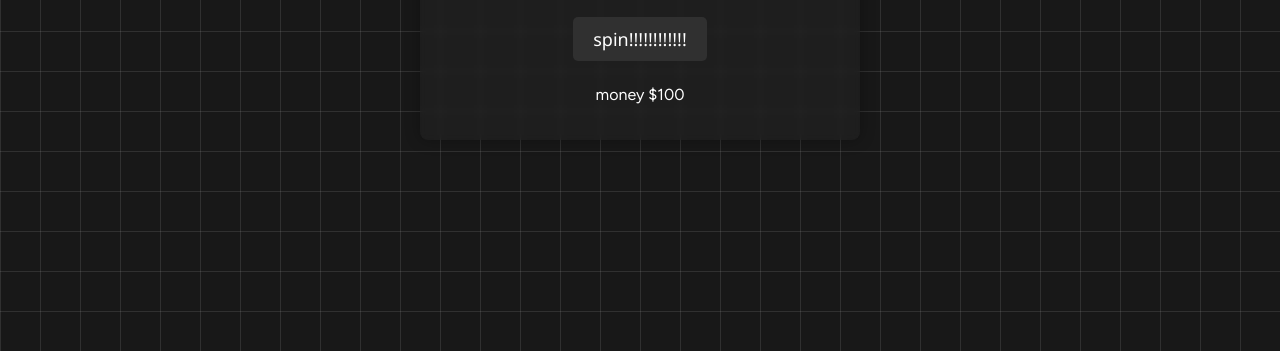
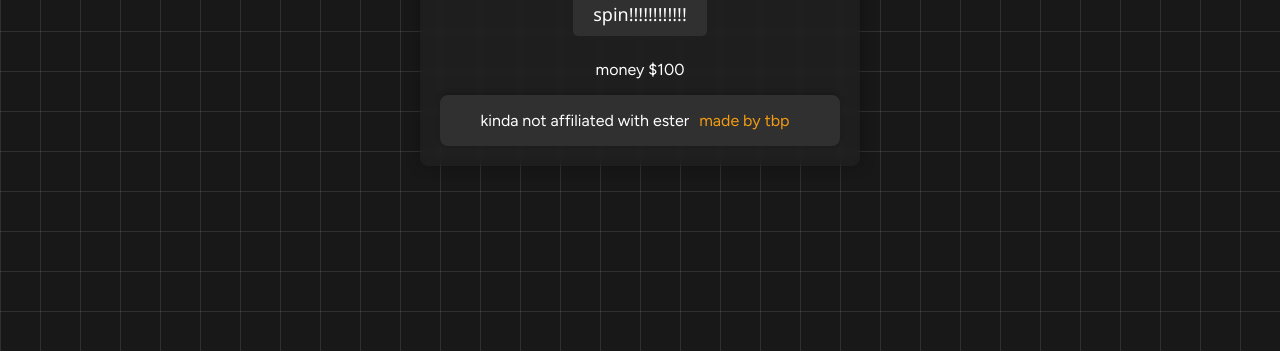
Before and after one commit to n1d3v/ester-gambling, a plain HTML site: page index.html in a window 1280 px wide. Shown: the part 449-800 px from the top of the page. Drawn offline with Linux system fonts and the light colour scheme.

Commit message:
cool footer

```diff
--- a/index.html
+++ b/index.html
@@ -61,6 +61,10 @@
         <button id="replenish-button" style="display: none;">get paid</button>
         <p id="result-message"></p>
         <p id="money">money $100</p>
+        <footer>
+            <p>kinda not affiliated with ester</p>
+            <a href="https://tiktok.com/@patricktbp">made by tbp</a>
+        </footer>
     </div>
     <audio id="coins-sound" src="coolassfx/coins.mp3"></audio>
     <audio id="winfx-sound" src="coolassfx/winfx.mp3"></audio>
--- a/styles.css
+++ b/styles.css
@@ -93,3 +93,20 @@ h1 {
     margin-top: 20px;
     color: #f39c12;
 }
+
+footer {
+    display: flex;
+    justify-content: center;
+    align-items: center;
+    background-color: #303030;
+    border-radius: 8px;
+    width: 100%;
+    box-shadow: 0 -2px 5px rgba(0, 0, 0, 0.2);
+}
+
+footer a {
+    color: #f39c12;
+    text-decoration: none;
+    margin: 0 10px;
+    font-size: 16px;
+}
```
